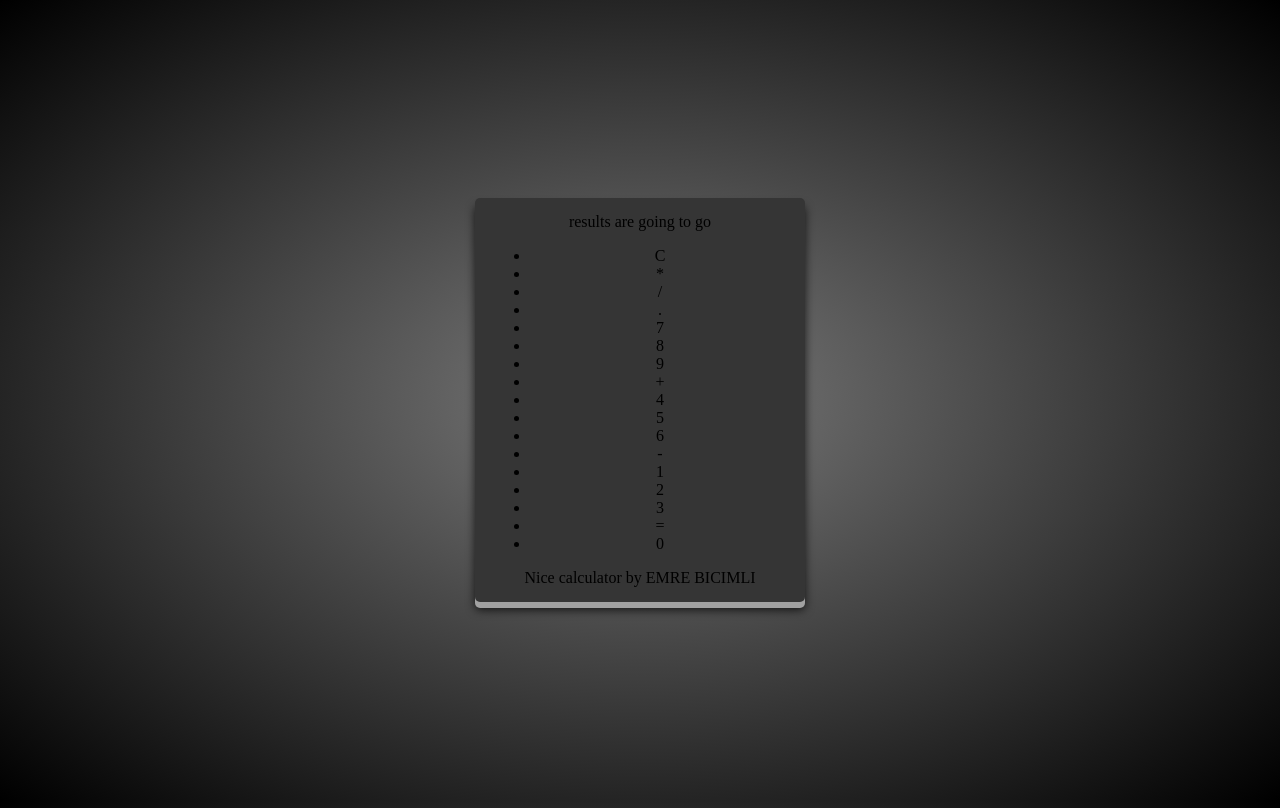
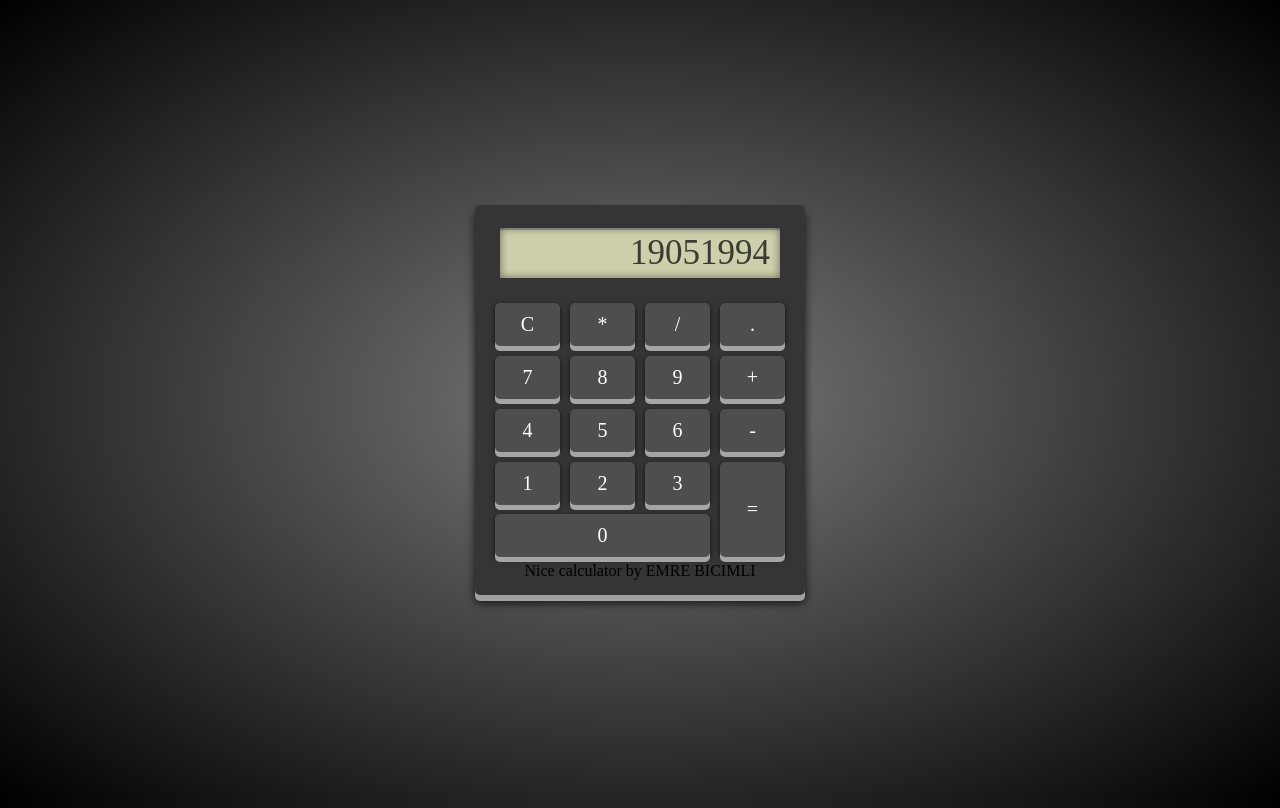
Before and after one commit to emrebicimli/calculator, a plain HTML site: page index.html in a window 1280 px wide. Drawn offline with Linux system fonts and the light colour scheme.

Commit message:
styling the buttons

```diff
--- a/index.html
+++ b/index.html
@@ -28,12 +28,56 @@
             border-radius: 5px;
             box-shadow: 0 6px 0 #a1a1a1, 0 8px 10px rgba(0, 0, 0, 0.75);
         }
+        .result {
+            background-color: #cecfac;
+            color: #3b3b32;
+            width: 90%;
+            margin: 8px 0 20px 10px;
+            text-align: right;
+            height: 50px;
+            line-height: 50px;
+            font-size: 35px;
+            padding-right: 10px;
+            overflow: hidden;
+            box-shadow: inset 0 0 8px rgba(0, 0, 0, 0.5), inset 0px 2px 0 #a1a1a1;
+        }
+
+        ul {
+            padding: 0;
+            margin: 0;
+        }
+        ul li {
+            list-style: none;
+            background: #4e4e4e;
+            padding: 10px;
+            width: 15%;
+            float: left;
+            color: white;
+            margin: 5px;
+            cursor: pointer;
+            font-size: 20px;
+            border-radius: 5px;
+            box-shadow: 0 5px 0 #a5a5a5, 0 2px 5px rgba(0, 0, 0, 0.75);
+        }
+        ul li:active {
+            position: relative;
+            top: 5px;
+            box-shadow: inset 0 1px 2px rgba(0, 0, 0, 0.4);
+        }
+        ul li:nth-child(16) {
+            height: 75px;
+            line-height: 75px;
+        }
+        ul li:last-child {
+            margin-top: -48px;
+            width: 65%;
+        }
 
     </style>
 </head>
 <body>
     <div class="calculator">
-        <div>results are going to go</div>
+        <div class="result">19051994</div>
         <ul>
             <li>C</li>
             <li>*</li>
```
